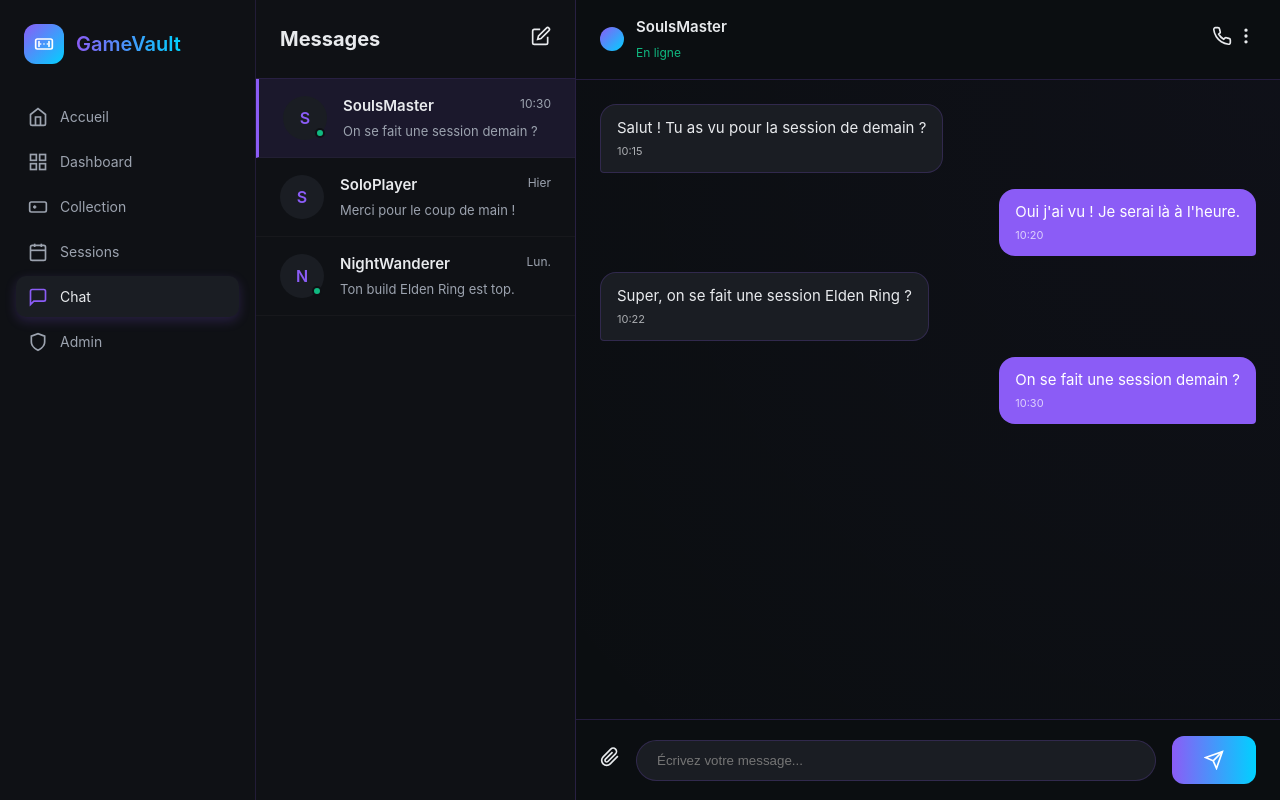
After one commit to qunetinL/GameVault, a PHP site: page /chat.php in a window 1280 px wide. The commit adds this page. Run offline with PHP 8.4, Linux system fonts and the light colour scheme.

Commit message:
Jour 14 : Page Messagerie + Admin

```diff
--- /dev/null
+++ b/src/public/chat.php
@@ -0,0 +1,187 @@
+<?php
+// Simulation de contacts
+$contacts = [
+    ['id' => 1, 'name' => 'SoulsMaster', 'last_msg' => 'On se fait une session demain ?', 'time' => '10:30', 'online' => true],
+    ['id' => 2, 'name' => 'SoloPlayer', 'last_msg' => 'Merci pour le coup de main !', 'time' => 'Hier', 'online' => false],
+    ['id' => 3, 'name' => 'NightWanderer', 'last_msg' => 'Ton build Elden Ring est top.', 'time' => 'Lun.', 'online' => true],
+];
+
+// Navigation
+$navItems = [
+    ['href' => '/', 'label' => 'Accueil', 'icon' => 'home'],
+    ['href' => '/dashboard.php', 'label' => 'Dashboard', 'icon' => 'dashboard'],
+    ['href' => '/collection.php', 'label' => 'Collection', 'icon' => 'gamepad'],
+    ['href' => '/sessions.php', 'label' => 'Sessions', 'icon' => 'calendar'],
+    ['href' => '/chat.php', 'label' => 'Chat', 'icon' => 'message'],
+    ['href' => '/admin.php', 'label' => 'Admin', 'icon' => 'shield'],
+];
+
+$icons = [
+    'home' => '<path d="m3 9 9-7 9 7v11a2 2 0 0 1-2 2H5a2 2 0 0 1-2-2z"/><polyline points="9 22 9 12 15 12 15 22"/>',
+    'dashboard' => '<rect x="3" y="3" width="7" height="7"/><rect x="14" y="3" width="7" height="7"/><rect x="14" y="14" width="7" height="7"/><rect x="3" y="14" width="7" height="7"/>',
+    'gamepad' => '<rect x="2" y="6" width="20" height="12" rx="2"/><line x1="6" y1="12" x2="10" y2="12"/><line x1="8" y1="10" x2="8" y2="14"/><line x1="15" y1="13" x2="15.01" y2="13"/><line x1="18" y1="11" x2="18.01" y2="11"/>',
+    'calendar' => '<rect x="3" y="4" width="18" height="18" rx="2"/><line x1="16" y1="2" x2="16" y2="6"/><line x1="8" y1="2" x2="8" y2="6"/><line x1="3" y1="10" x2="21" y2="10"/>',
+    'message' => '<path d="M21 15a2 2 0 0 1-2 2H7l-4 4V5a2 2 0 0 1 2-2h14a2 2 0 0 1 2 2z"/>',
+    'shield' => '<path d="M12 22s8-4 8-10V5l-8-3-8 3v7c0 6 8 10 8 10z"/>',
+];
+$currentPath = "/chat.php";
+?>
+<!DOCTYPE html>
+<html lang="fr" class="dark">
+
+<head>
+    <meta charset="UTF-8">
+    <meta name="viewport" content="width=device-width, initial-scale=1.0">
+    <title>Messagerie — GameVault</title>
+    <link rel="stylesheet" href="/css/style.css">
+</head>
+
+<body class="body-fixed">
+
+    <aside class="sidebar" role="navigation" aria-label="Navigation principale">
+        <a href="/" class="sidebar__logo" aria-label="GameVault — Accueil">
+            <div class="sidebar__logo-icon" aria-hidden="true">
+                <svg width="20" height="20" viewBox="0 0 24 24" fill="none" stroke="white" stroke-width="2"
+                    stroke-linecap="round" stroke-linejoin="round">
+                    <rect x="2" y="6" width="20" height="12" rx="2" />
+                    <path d="M12 12h.01M8 12h.01M16 12h.01" />
+                    <path d="M6 9v6M18 9v6" />
+                </svg>
+            </div>
+            <span class="sidebar__logo-text">GameVault</span>
+        </a>
+        <nav class="sidebar__nav">
+            <?php foreach ($navItems as $item):
+                $active = ($item['href'] === $currentPath);
+                ?>
+                <a href="<?= htmlspecialchars($item['href']) ?>" class="sidebar__link<?= $active ? ' active' : '' ?>">
+                    <span class="sidebar__link-icon">
+                        <svg width="20" height="20" viewBox="0 0 24 24" fill="none" stroke="currentColor" stroke-width="2">
+                            <?= $icons[$item['icon']] ?>
+                        </svg>
+                    </span>
+                    <?= htmlspecialchars($item['label']) ?>
+                </a>
+            <?php endforeach; ?>
+        </nav>
+    </aside>
+
+    <header class="mobile-header">
+        <a href="/" class="mobile-header__logo">
+            <div class="mobile-header__logo-icon">🎮</div>
+            <span class="mobile-header__logo-text">GameVault</span>
+        </a>
+        <button class="mobile-header__btn" id="hamburger-btn">☰</button>
+    </header>
+
+    <div class="main-content chat-page-wrapper">
+        <div class="chat-app">
+
+            <!-- Sidebar Contacts -->
+            <aside class="chat-sidebar">
+                <div class="chat-sidebar__header">
+                    <h2>Messages</h2>
+                    <button class="btn-icon" title="Nouveau message">
+                        <svg width="20" height="20" viewBox="0 0 24 24" fill="none" stroke="currentColor"
+                            stroke-width="2">
+                            <path d="M11 4H4a2 2 0 0 0-2 2v14a2 2 0 0 0 2 2h14a2 2 0 0 0 2-2v-7" />
+                            <path d="M18.5 2.5a2.121 2.121 0 0 1 3 3L12 15l-4 1 1-4 9.5-9.5z" />
+                        </svg>
+                    </button>
+                </div>
+
+                <div class="chat-contacts">
+                    <?php foreach ($contacts as $contact): ?>
+                        <button class="contact-item <?= $contact['id'] == 1 ? 'active' : '' ?>">
+                            <div class="contact-avatar">
+                                <span class="avatar-init">
+                                    <?= substr($contact['name'], 0, 1) ?>
+                                </span>
+                                <?php if ($contact['online']): ?><span class="online-indicator"></span>
+                                <?php endif; ?>
+                            </div>
+                            <div class="contact-info">
+                                <div class="contact-header">
+                                    <span class="contact-name">
+                                        <?= htmlspecialchars($contact['name']) ?>
+                                    </span>
+                                    <span class="contact-time">
+                                        <?= $contact['time'] ?>
+                                    </span>
+                                </div>
+                                <p class="contact-preview">
+                                    <?= htmlspecialchars($contact['last_msg']) ?>
+                                </p>
+                            </div>
+                        </button>
+                    <?php endforeach; ?>
+                </div>
+            </aside>
+
+            <!-- Main Chat Area -->
+            <main class="chat-window">
+                <header class="chat-header">
+                    <div class="chat-header__user">
+                        <div class="avatar--sm"></div>
+                        <div>
+                            <h3>SoulsMaster</h3>
+                            <span class="status-text">En ligne</span>
+                        </div>
+                    </div>
+                    <div class="chat-header__actions">
+                        <button class="btn-icon"><svg width="20" height="20" viewBox="0 0 24 24" fill="none"
+                                stroke="currentColor" stroke-width="2">
+                                <path
+                                    d="M22 16.92v3a2 2 0 0 1-2.18 2 19.79 19.79 0 0 1-8.63-3.07 19.5 19.5 0 0 1-6-6 19.79 19.79 0 0 1-3.07-8.67A2 2 0 0 1 4.11 2h3a2 2 0 0 1 2 1.72 12.84 12.84 0 0 0 .7 2.81 2 2 0 0 1-.45 2.11L8.09 9.91a16 16 0 0 0 6 6l1.27-1.27a2 2 0 0 1 2.11-.45 12.84 12.84 0 0 0 2.81.7A2 2 0 0 1 22 16.92z" />
+                            </svg></button>
+                        <button class="btn-icon"><svg width="20" height="20" viewBox="0 0 24 24" fill="none"
+                                stroke="currentColor" stroke-width="2">
+                                <circle cx="12" cy="12" r="1" />
+                                <circle cx="12" cy="5" r="1" />
+                                <circle cx="12" cy="19" r="1" />
+                            </svg></button>
+                    </div>
+                </header>
+
+                <div class="chat-messages">
+                    <div class="message-bubble recipient">
+                        <p>Salut ! Tu as vu pour la session de demain ?</p>
+                        <span class="message-time">10:15</span>
+                    </div>
+                    <div class="message-bubble sender">
+                        <p>Oui j'ai vu ! Je serai là à l'heure.</p>
+                        <span class="message-time">10:20</span>
+                    </div>
+                    <div class="message-bubble recipient">
+                        <p>Super, on se fait une session Elden Ring ?</p>
+                        <span class="message-time">10:22</span>
+                    </div>
+                    <div class="message-bubble sender">
+                        <p>On se fait une session demain ?</p>
+                        <span class="message-time">10:30</span>
+                    </div>
+                </div>
+
+                <footer class="chat-input-area">
+                    <button class="btn-icon"><svg width="20" height="20" viewBox="0 0 24 24" fill="none"
+                            stroke="currentColor" stroke-width="2">
+                            <path
+                                d="M21.44 11.05l-9.19 9.19a6 6 0 0 1-8.49-8.49l9.19-9.19a4 4 0 0 1 5.66 5.66l-9.2 9.19a2 2 0 0 1-2.83-2.83l8.49-8.48" />
+                        </svg></button>
+                    <input type="text" class="chat-input" placeholder="Écrivez votre message...">
+                    <button class="btn btn--primary btn--icon-only">
+                        <svg width="20" height="20" viewBox="0 0 24 24" fill="none" stroke="currentColor"
+                            stroke-width="2">
+                            <line x1="22" y1="2" x2="11" y2="13" />
+                            <polygon points="22 2 15 22 11 13 2 9 22 2" />
+                        </svg>
+                    </button>
+                </footer>
+            </main>
+        </div>
+    </div>
+
+    <script src="/js/main.js"></script>
+</body>
+
+</html>
--- a/src/public/css/components.css
+++ b/src/public/css/components.css
@@ -926,3 +926,305 @@
         order: -1;
     }
 }
+
+/* ── CHAT APP ────────────────────────────────────────────────── */
+.body-fixed {
+    overflow: hidden;
+}
+
+.chat-page-wrapper {
+    height: calc(100vh - 57px);
+    display: flex;
+}
+
+.chat-app {
+    display: flex;
+    width: 100%;
+    height: 100%;
+    background: var(--background);
+}
+
+.chat-sidebar {
+    width: 320px;
+    border-right: 1px solid var(--border);
+    display: flex;
+    flex-direction: column;
+    background: var(--sidebar-bg);
+}
+
+.chat-sidebar__header {
+    padding: 1.5rem;
+    display: flex;
+    align-items: center;
+    justify-content: space-between;
+    border-bottom: 1px solid var(--border);
+}
+
+.chat-sidebar__header h2 {
+    font-size: 1.25rem;
+    font-weight: 700;
+}
+
+.chat-contacts {
+    flex: 1;
+    overflow-y: auto;
+}
+
+.contact-item {
+    width: 100%;
+    padding: 1rem 1.5rem;
+    display: flex;
+    gap: 1rem;
+    align-items: center;
+    border: none;
+    background: transparent;
+    cursor: pointer;
+    transition: background 150ms;
+    border-bottom: 1px solid rgba(255, 255, 255, 0.03);
+    text-align: left;
+}
+
+.contact-item:hover {
+    background: var(--sidebar-accent);
+}
+
+.contact-item.active {
+    background: rgba(139, 92, 246, 0.1);
+    border-left: 3px solid var(--primary);
+}
+
+.contact-avatar {
+    position: relative;
+    width: 44px;
+    height: 44px;
+    border-radius: 50%;
+    background: var(--card);
+    display: flex;
+    align-items: center;
+    justify-content: center;
+}
+
+.avatar-init {
+    font-weight: 600;
+    color: var(--primary);
+}
+
+.online-indicator {
+    position: absolute;
+    bottom: 2px;
+    right: 2px;
+    width: 10px;
+    height: 10px;
+    background: #10B981;
+    border: 2px solid var(--sidebar-bg);
+    border-radius: 50%;
+}
+
+.contact-info {
+    flex: 1;
+    min-width: 0;
+}
+
+.contact-header {
+    display: flex;
+    justify-content: space-between;
+    margin-bottom: 0.25rem;
+}
+
+.contact-name {
+    font-weight: 600;
+    font-size: 0.9375rem;
+    color: var(--foreground);
+}
+
+.contact-time {
+    font-size: 0.75rem;
+    color: var(--muted-fg);
+}
+
+.contact-preview {
+    font-size: 0.8125rem;
+    color: var(--muted-fg);
+    white-space: nowrap;
+    overflow: hidden;
+    text-overflow: ellipsis;
+}
+
+/* Chat Window */
+.chat-window {
+    flex: 1;
+    display: flex;
+    flex-direction: column;
+    min-width: 0;
+}
+
+.chat-header {
+    padding: 1rem 1.5rem;
+    border-bottom: 1px solid var(--border);
+    display: flex;
+    justify-content: space-between;
+    align-items: center;
+}
+
+.chat-header__user {
+    display: flex;
+    align-items: center;
+    gap: 0.75rem;
+}
+
+.chat-header__user h3 {
+    font-size: 0.9375rem;
+    font-weight: 600;
+}
+
+.status-text {
+    font-size: 0.75rem;
+    color: #10B981;
+}
+
+.chat-messages {
+    flex: 1;
+    overflow-y: auto;
+    padding: 1.5rem;
+    display: flex;
+    flex-direction: column;
+    gap: 1rem;
+    background: radial-gradient(circle at top right, rgba(139, 92, 246, 0.03), transparent);
+}
+
+.message-bubble {
+    max-width: 70%;
+    padding: 0.75rem 1rem;
+    border-radius: 1rem;
+    font-size: 0.9375rem;
+    position: relative;
+}
+
+.message-bubble.recipient {
+    align-self: flex-start;
+    background: var(--card);
+    border: 1px solid var(--border);
+    border-bottom-left-radius: 0.25rem;
+}
+
+.message-bubble.sender {
+    align-self: flex-end;
+    background: var(--primary);
+    color: #fff;
+    border-bottom-right-radius: 0.25rem;
+}
+
+.message-time {
+    display: block;
+    font-size: 0.6875rem;
+    margin-top: 0.25rem;
+    opacity: 0.7;
+}
+
+.chat-input-area {
+    padding: 1rem 1.5rem;
+    border-top: 1px solid var(--border);
+    display: flex;
+    align-items: center;
+    gap: 1rem;
+}
+
+.chat-input {
+    flex: 1;
+    background: var(--card);
+    border: 1px solid var(--border);
+    border-radius: 9999px;
+    padding: 0.75rem 1.25rem;
+    color: var(--foreground);
+    outline: none;
+}
+
+.chat-input:focus {
+    border-color: var(--primary);
+}
+
+/* ── ADMIN PANEL ─────────────────────────────────────────────── */
+.admin-table-container {
+    background: var(--card);
+    border: 1px solid var(--border);
+    border-radius: 1rem;
+    overflow: hidden;
+    margin-top: 2rem;
+}
+
+.admin-table {
+    width: 100%;
+    border-collapse: collapse;
+    text-align: left;
+}
+
+.admin-table th {
+    padding: 1rem 1.5rem;
+    background: rgba(255, 255, 255, 0.02);
+    font-size: 0.75rem;
+    text-transform: uppercase;
+    letter-spacing: 0.05em;
+    color: var(--muted-fg);
+    border-bottom: 1px solid var(--border);
+}
+
+.admin-table td {
+    padding: 1rem 1.5rem;
+    border-bottom: 1px solid var(--border);
+    font-size: 0.875rem;
+}
+
+.admin-table tr:last-child td {
+    border-bottom: none;
+}
+
+.user-cell {
+    display: flex;
+    align-items: center;
+    gap: 0.75rem;
+}
+
+.badge--danger {
+    background: rgba(239, 68, 68, 0.1);
+    color: #EF4444;
+}
+
+.badge--success {
+    background: rgba(16, 185, 129, 0.1);
+    color: #10B981;
+}
+
+.table-actions {
+    display: flex;
+    gap: 0.5rem;
+}
+
+.btn-icon-sm {
+    padding: 0.375rem;
+    border-radius: 0.375rem;
+    background: transparent;
+    border: none;
+    cursor: pointer;
+    color: var(--muted-fg);
+    transition: background 150ms, color 150ms;
+}
+
+.btn-icon-sm:hover {
+    background: rgba(255, 255, 255, 0.05);
+    color: var(--foreground);
+}
+
+@media (max-width: 768px) {
+    .chat-sidebar {
+        width: 80px;
+    }
+
+    .contact-info,
+    .chat-sidebar__header h2 {
+        display: none;
+    }
+
+    .chat-sidebar__header {
+        justify-content: center;
+    }
+}
```
Also changed, not shown: src/public/admin.php (added, +183 -0 lines).
